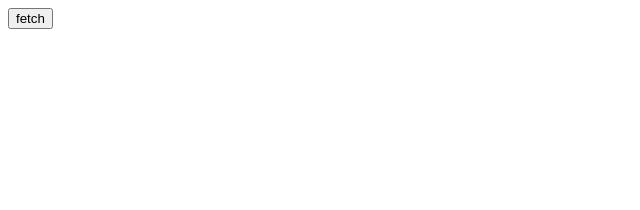
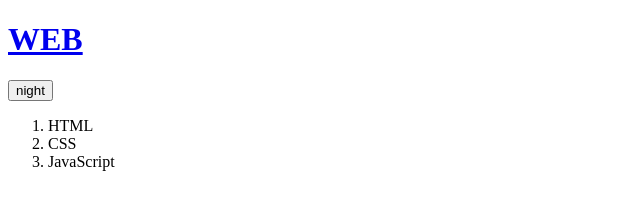
Before and after one commit to chef1yoon/ajax_practice, a plain HTML site: page fetch.html in a window 1280 px wide. Shown: the whole page, without its empty margins (0-640 px from the left). Drawn offline with nearby package versions, Linux system fonts and the light colour scheme.

Commit message:
리펙토링 함수화

```diff
--- a/fetch.html
+++ b/fetch.html
@@ -1,25 +1,44 @@
-<!DOCTYPE html>
+<!doctype html>
+<html>
 
-<html>
-    <body>
+<head>
+  <title>WEB1 - Welcome</title>
+  <meta charset="utf-8">
+  <script src="https://ajax.googleapis.com/ajax/libs/jquery/3.2.1/jquery.min.js"></script>
+  <script src="colors.js"></script>
+</head>
 
-        <article>
+<body>
+  <h1><a href="index.html">WEB</a></h1>
+  <input id="night_day" type="button" value="night" onclick="
+    nightDayHandler(this);
+  ">
+  <ol>
+    <li><a onclick="fetchPage('html')">HTML</a></li>
+    <li><a onclick="fetchPage('css')">CSS</a></li>
+    <li><a onclick="fetchPage('javascript')">JavaScript</a></li>
+  </ol>
+  <!-- <h2>WEB</h2>
+  <p>The World Wide Web (abbreviated WWW or the Web) is an information space where documents and other web resources are
+    identified by Uniform Resource Locators (URLs), interlinked by hypertext links, and can be accessed via the
+    Internet.[1] English scientist Tim Berners-Lee invented the World Wide Web in 1989. He wrote the first web browser
+    computer program in 1990 while employed at CERN in Switzerland.[2][3] The Web browser was released outside of CERN
+    in 1991, first to other research institutions starting in January 1991 and to the general public on the Internet in
+    August 1991.
+  </p> -->
+  <article>
 
-        </article>
-        <input type="button" value="fetch" onclick="
-        // fetch('html').then(function(response){
-        // response.text().then(function(text){
-        // document.querySelector('article').innerHTML = text;
-        // })
-        // })
+  </article>
 
-        function callbackme(){
-            console.log('response end');
-        }
+  <script>
+    function fetchPage(name){
+      fetch(name).then(function(response){
+      response.text().then(function(text){
+          document.querySelector('article').innerHTML = text;
+        })
+      });
+    }
+  </script>
+</body>
 
-        fetch('html').then(callbackme);
-        console.log(1);
-        console.log(2);
-        ">
-    </body>
 </html>
```
